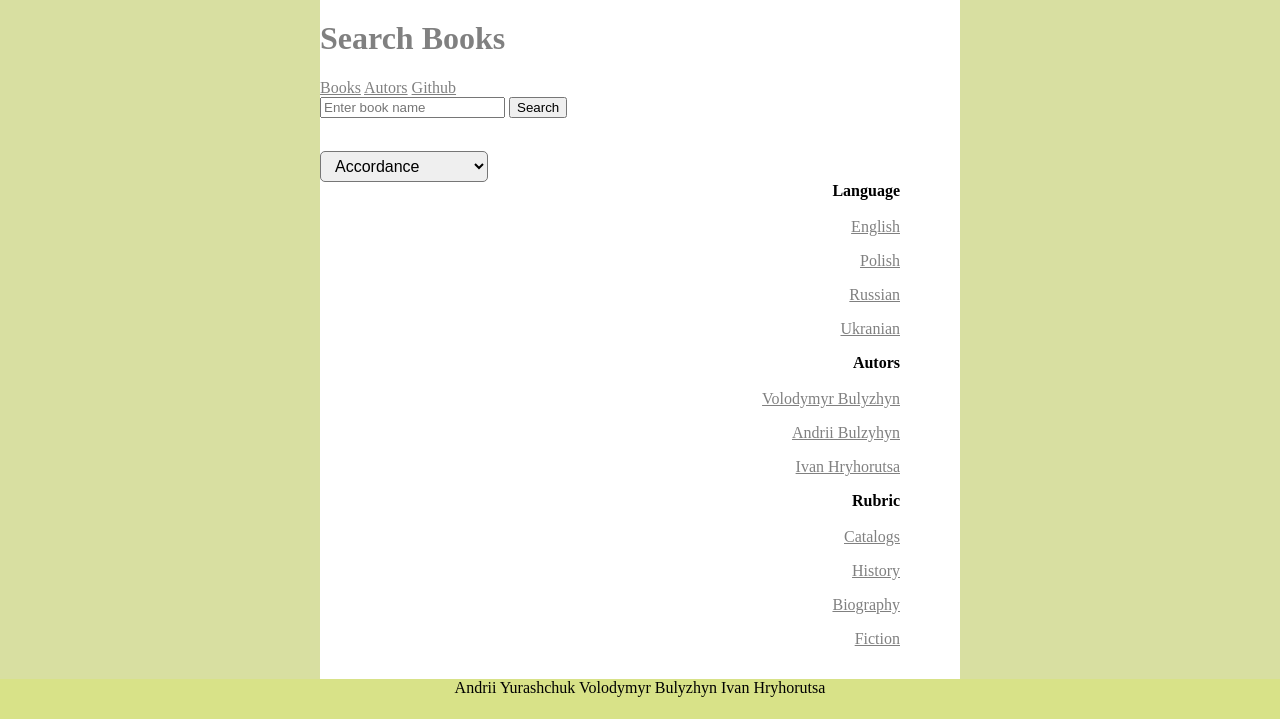
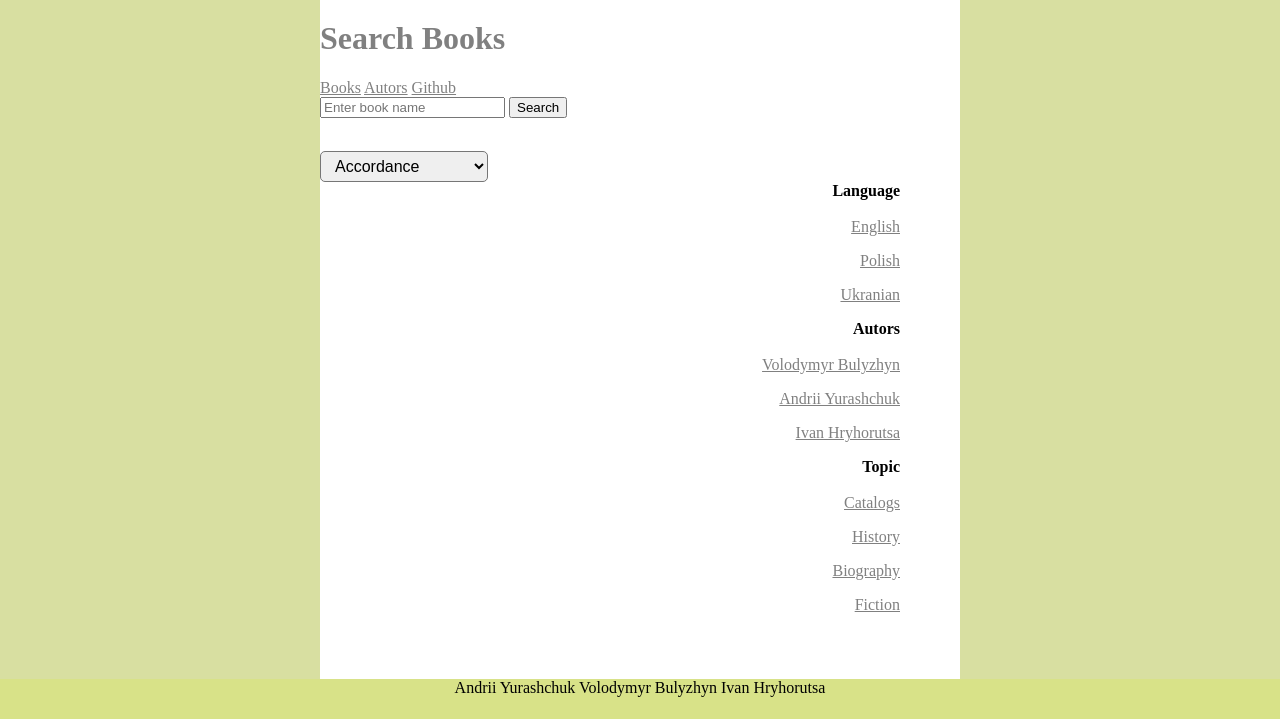
Before and after one commit to vladly200/libraryapp, a Flask app: page / in a window 1280 px wide. Shown: the part 81-800 px from the top of the page. Run offline with Flask 3, Linux system fonts and the light colour scheme.

Commit message:
andrii yura

```diff
--- a/templates/index.html
+++ b/templates/index.html
@@ -81,13 +81,12 @@
           <b>Language</b><br><br>
           <a href="">English</a><p></p>
           <a href="">Polish</a><p></p>
-          <a href="">Russian</a><p></p>
           <a href="">Ukranian</a><p></p>
           <b>Autors</b><br><br>
           <a href="">Volodymyr Bulyzhyn</a><p></p>
-          <a href="">Andrii Bulzyhyn</a><p></p>
+          <a href="">Andrii Yurashchuk</a><p></p>
           <a href="">Ivan Hryhorutsa</a><p></p>
-          <b>Rubric</b><br><br>
+          <b>Topic</b><br><br>
           <a href="">Catalogs</a><p></p>
           <a href="">History</a><p></p>
           <a href="">Biography</a><p></p>
```
